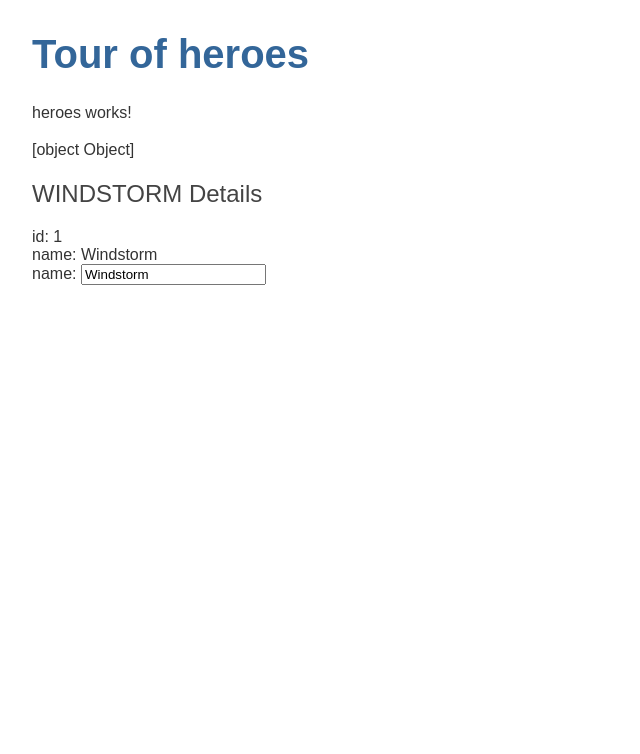
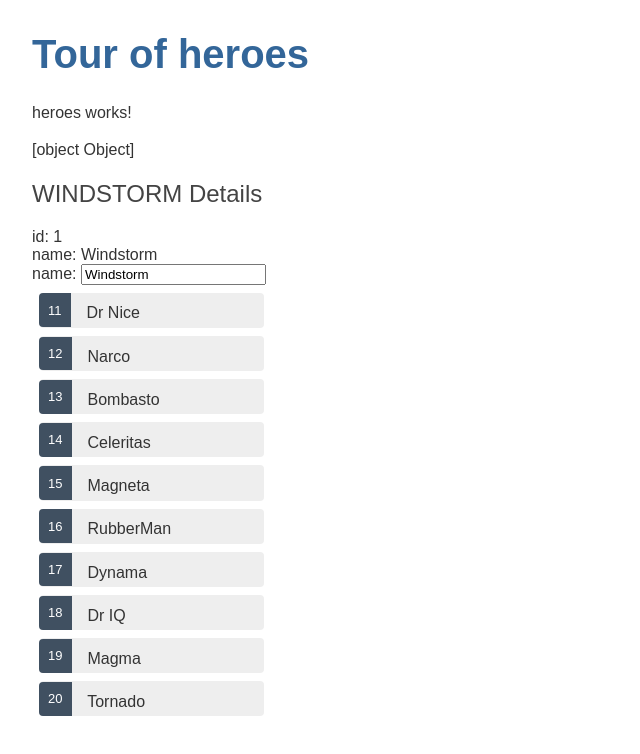
Before and after one commit to vuonghuuthien/Tour-of-Heroes-App, an Angular app: page / in a window 1280 px wide. Shown: the top 754 px of the page, without its empty margins (0-640 px from the left). Built offline with nearby package versions, Linux system fonts and the light colour scheme.

Commit message:
Displaying a List

```diff
--- a/src/app/app.module.ts
+++ b/src/app/app.module.ts
@@ -15,7 +15,7 @@
   imports: [
     BrowserModule,
     AppRoutingModule,
-    FormsModule
+    FormsModule // For NgModel
   ],
   providers: [],
   bootstrap: [AppComponent]
--- a/src/app/heroes/heroes.component.css
+++ b/src/app/heroes/heroes.component.css
@@ -0,0 +1,44 @@
+/* HeroesComponent's private CSS styles */
+.heroes {
+  margin: 0 0 2em 0;
+  list-style-type: none;
+  padding: 0;
+  width: 15em;
+}
+.heroes li {
+  cursor: pointer;
+  position: relative;
+  left: 0;
+  background-color: #eee;
+  margin: 0.5em;
+  padding: 0.3em 0;
+  height: 1.6em;
+  border-radius: 4px;
+}
+.heroes li:hover {
+  color: #607d8b;
+  background-color: #ddd;
+  left: 0.1em;
+}
+.heroes li.selected {
+  background-color: #cfd8dc;
+  color: white;
+}
+.heroes li.selected:hover {
+  background-color: #bbd8dc;
+  color: white;
+}
+.heroes .badge {
+  display: inline-block;
+  font-size: small;
+  color: white;
+  padding: 0.8em 0.7em 0 0.7em;
+  background-color: #405061;
+  line-height: 1em;
+  position: relative;
+  left: -1px;
+  top: -4px;
+  height: 1.8em;
+  margin-right: 0.8em;
+  border-radius: 4px 0 0 4px;
+}
--- a/src/app/heroes/heroes.component.html
+++ b/src/app/heroes/heroes.component.html
@@ -11,3 +11,23 @@
         <input [(ngModel)]="hero.name" placeholder="name" />
     </label>
 </div>
+
+<ul class="heroes">
+    <li *ngFor="let hero of heroes"
+        [class.selected]="hero === selectedHero"
+        (click)="onSelect(hero)">
+        <span class="badge">{{hero.id}}</span> {{hero.name}}
+    </li>
+</ul>
+
+<div *ngIf="selectedHero">
+
+    <h2>{{selectedHero.name | uppercase}} Details</h2>
+    <div><span>id: </span>{{selectedHero.id}}</div>
+    <div>
+      <label>name:
+        <input [(ngModel)]="selectedHero.name" placeholder="name"/>
+      </label>
+    </div>
+
+  </div>
--- a/src/app/heroes/heroes.component.ts
+++ b/src/app/heroes/heroes.component.ts
@@ -1,5 +1,6 @@
 import { Component, OnInit } from "@angular/core";
 import { Hero } from '../hero';
+import { HEROES } from '../mock-heroes';
 
 @Component({
   selector: "app-heroes",
@@ -11,6 +12,11 @@
     id: 1,
     name: 'Windstorm'
   };
+  heroes = HEROES;
+  selectedHero: Hero;
+  onSelect(hero: Hero):void {
+    this.selectedHero = hero;
+  }
 
   constructor() {}
 
--- /dev/null
+++ b/src/app/mock-heroes.ts
@@ -0,0 +1,14 @@
+import { Hero } from "./hero";
+
+export const HEROES: Hero[] = [
+  { id: 11, name: "Dr Nice" },
+  { id: 12, name: "Narco" },
+  { id: 13, name: "Bombasto" },
+  { id: 14, name: "Celeritas" },
+  { id: 15, name: "Magneta" },
+  { id: 16, name: "RubberMan" },
+  { id: 17, name: "Dynama" },
+  { id: 18, name: "Dr IQ" },
+  { id: 19, name: "Magma" },
+  { id: 20, name: "Tornado" }
+];
```
